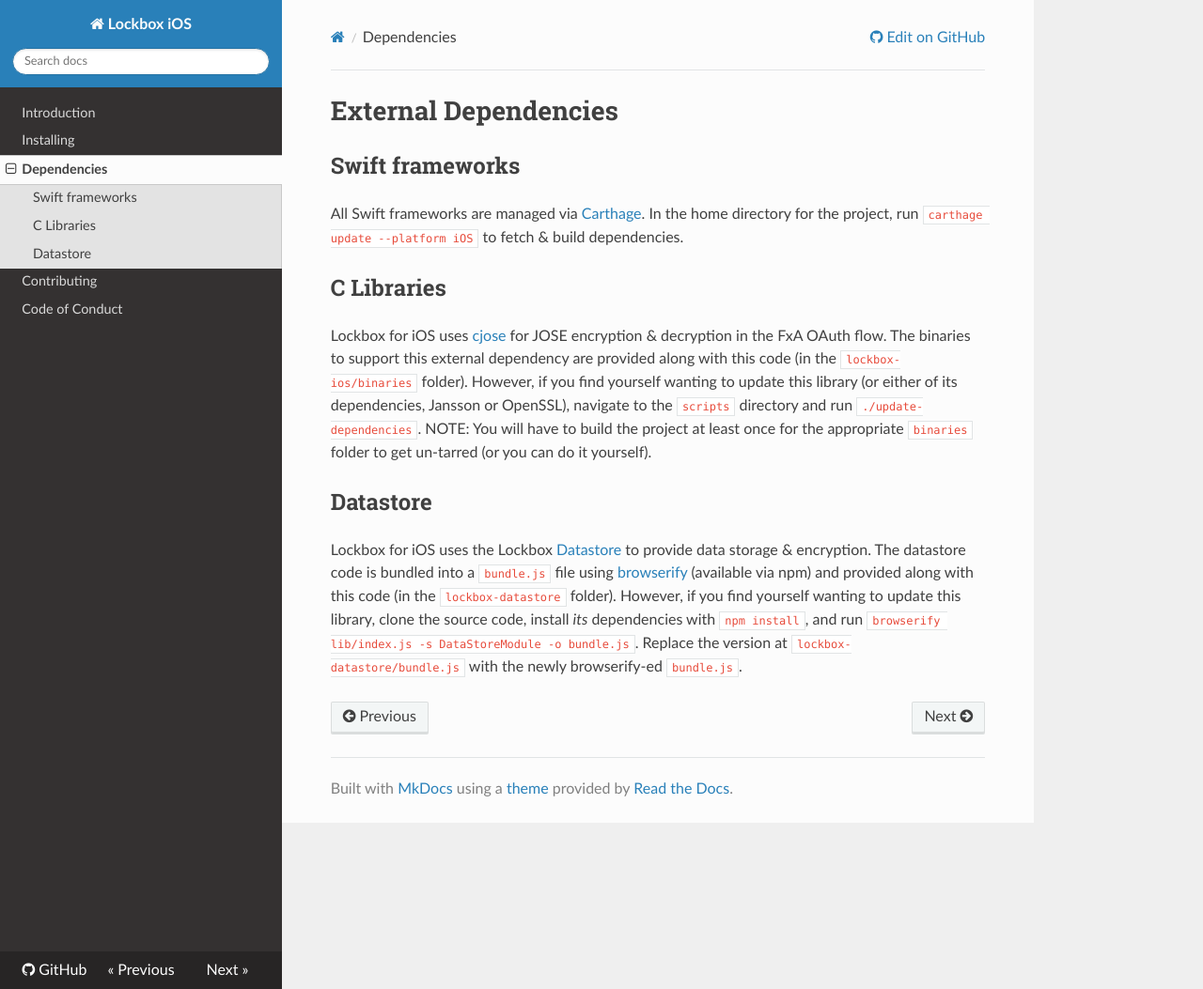
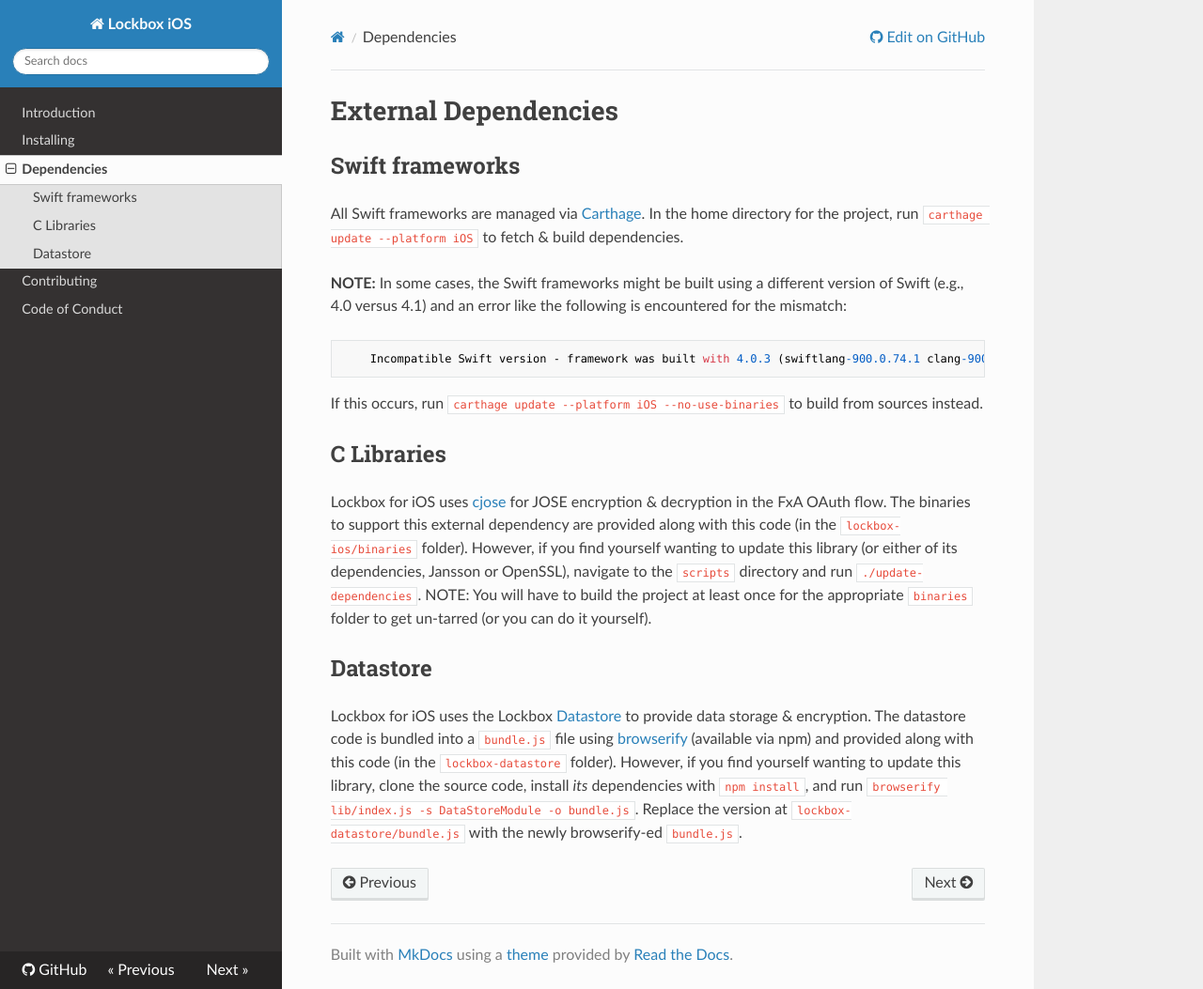
Before and after one commit to mozilla-lockwise/lockwise-ios, an MkDocs documentation site: the page built from docs/updating_libraries.md, in a window 1280 px wide and 1053 px high. Shown: the whole window at 94% size. Built offline with MkDocs 1.6.1, drawn with Linux system fonts in a browser that asks for light colours; nearby versions of some CDN libraries; old or Windows-style settings are respelled for this version of MkDocs.

Commit message:
Note the troubleshooting steps if Carthage fails on Swift version mismatch (#191)

````diff
--- a/docs/updating_libraries.md
+++ b/docs/updating_libraries.md
@@ -3,6 +3,14 @@
 ## Swift frameworks
 
 All Swift frameworks are managed via [Carthage](https://github.com/carthage/carthage). In the home directory for the project, run `carthage update --platform iOS` to fetch & build dependencies.
+
+**NOTE:**  In some cases, the Swift frameworks might be built using a different version of Swift (e.g., 4.0 versus 4.1) and an error like the following is encountered for the mismatch:
+
+```
+	Incompatible Swift version - framework was built with 4.0.3 (swiftlang-900.0.74.1 clang-900.0.39.2) and the local version is 4.1 (swiftlang-902.0.48 clang-902.0.37.1).
+```
+
+If this occurs, run `carthage update --platform iOS --no-use-binaries` to build from sources instead.
 
 ## C Libraries
 
````
